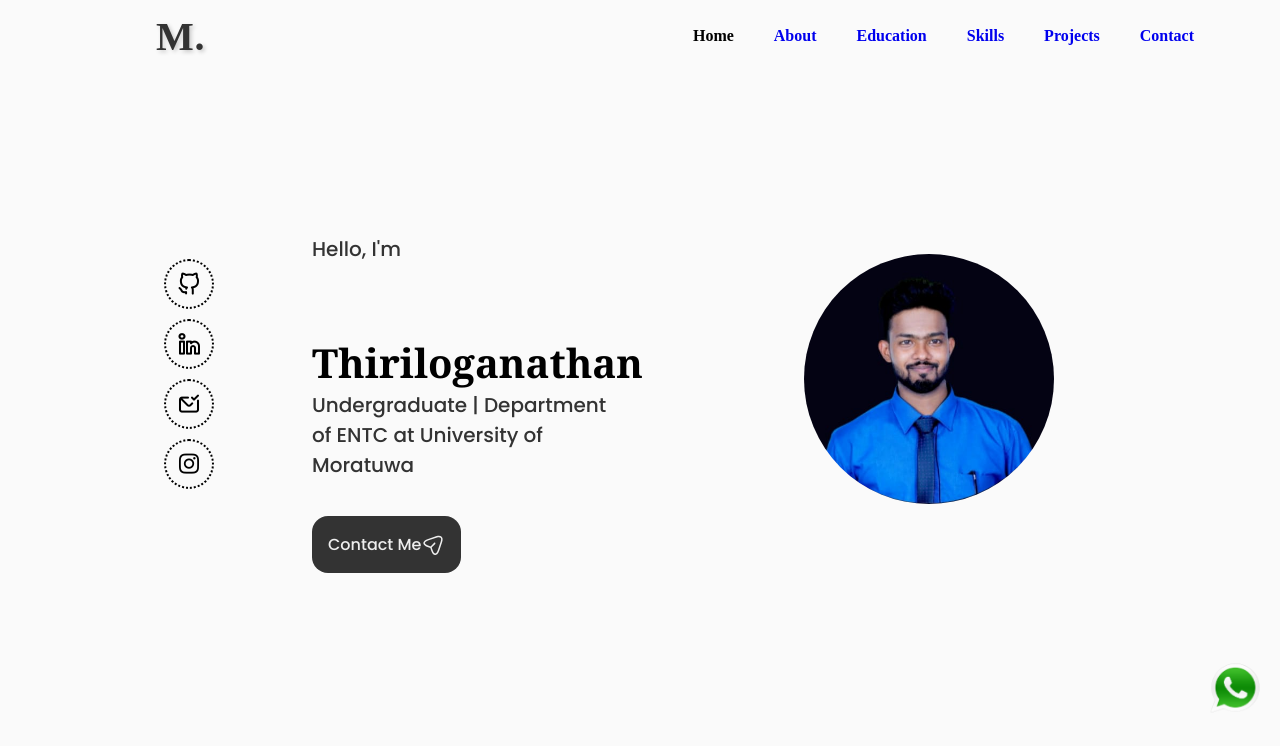
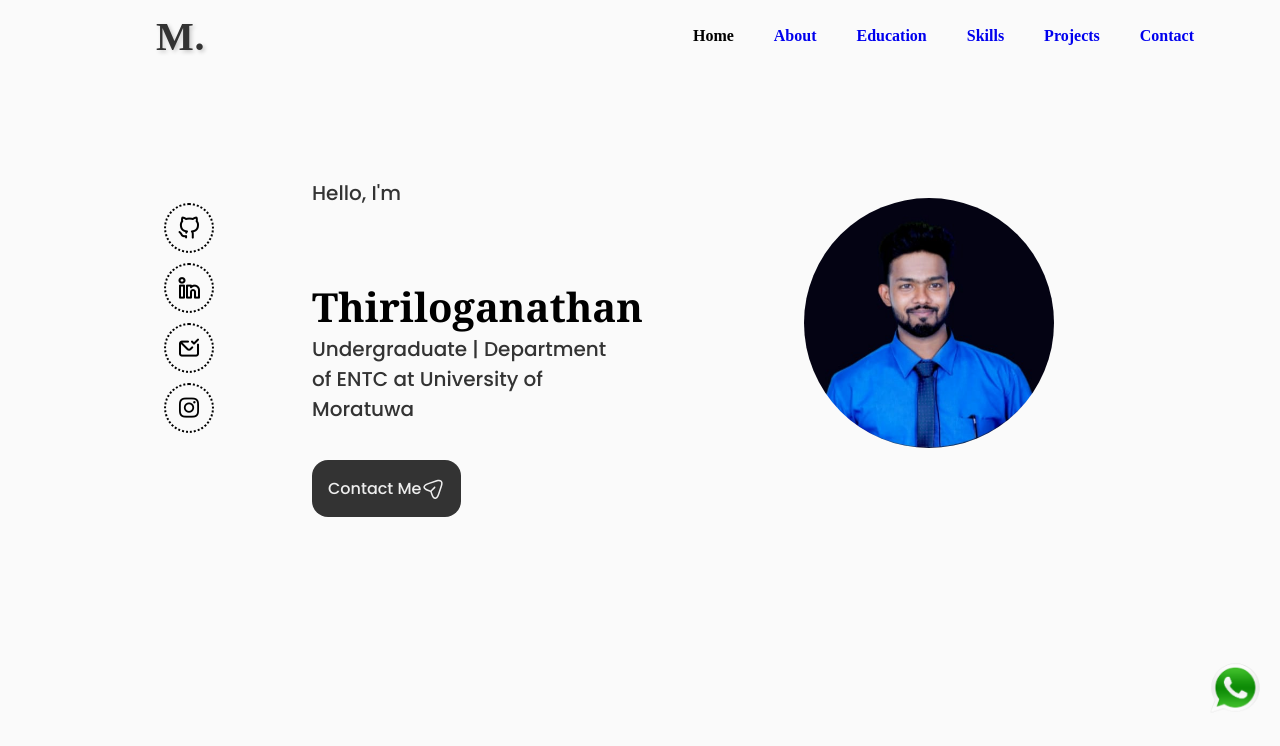
Before and after one commit to Priya-Sivalingam/Portfolio, a React (Create React App) app: page / in a window 1280 px wide. Shown: the top 746 px of the page. Built offline with nearby package versions, Linux system fonts and the light colour scheme.

Commit message:
update files

```diff
--- a/src/components/home/home.css
+++ b/src/components/home/home.css
@@ -1,6 +1,6 @@
 .home_content{
     grid-template-columns: 116px repeat(2, 1fr);
-    padding-top: 5.5rem;
+    padding-top: 2rem;
     column-gap: 2rem;
     align-items: center;
     padding-left: 0.5rem;
```
